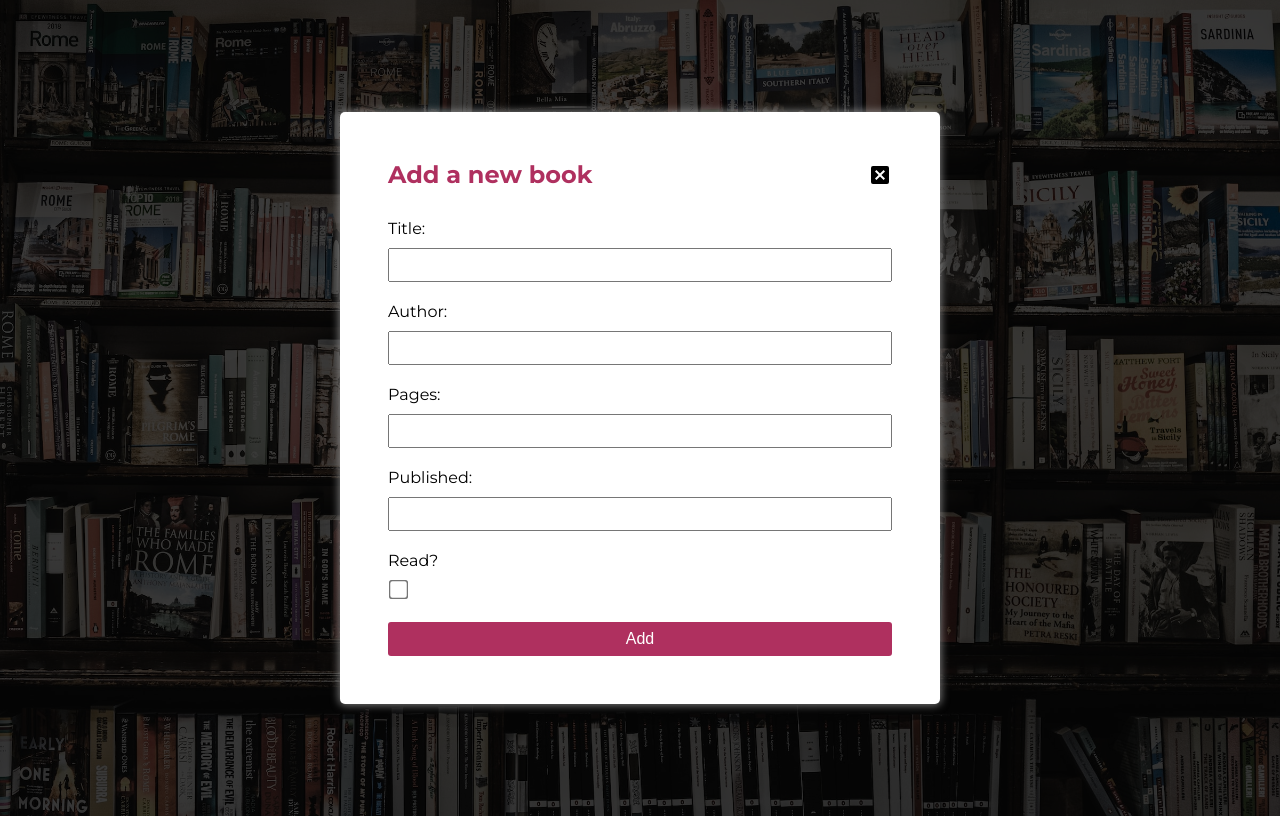
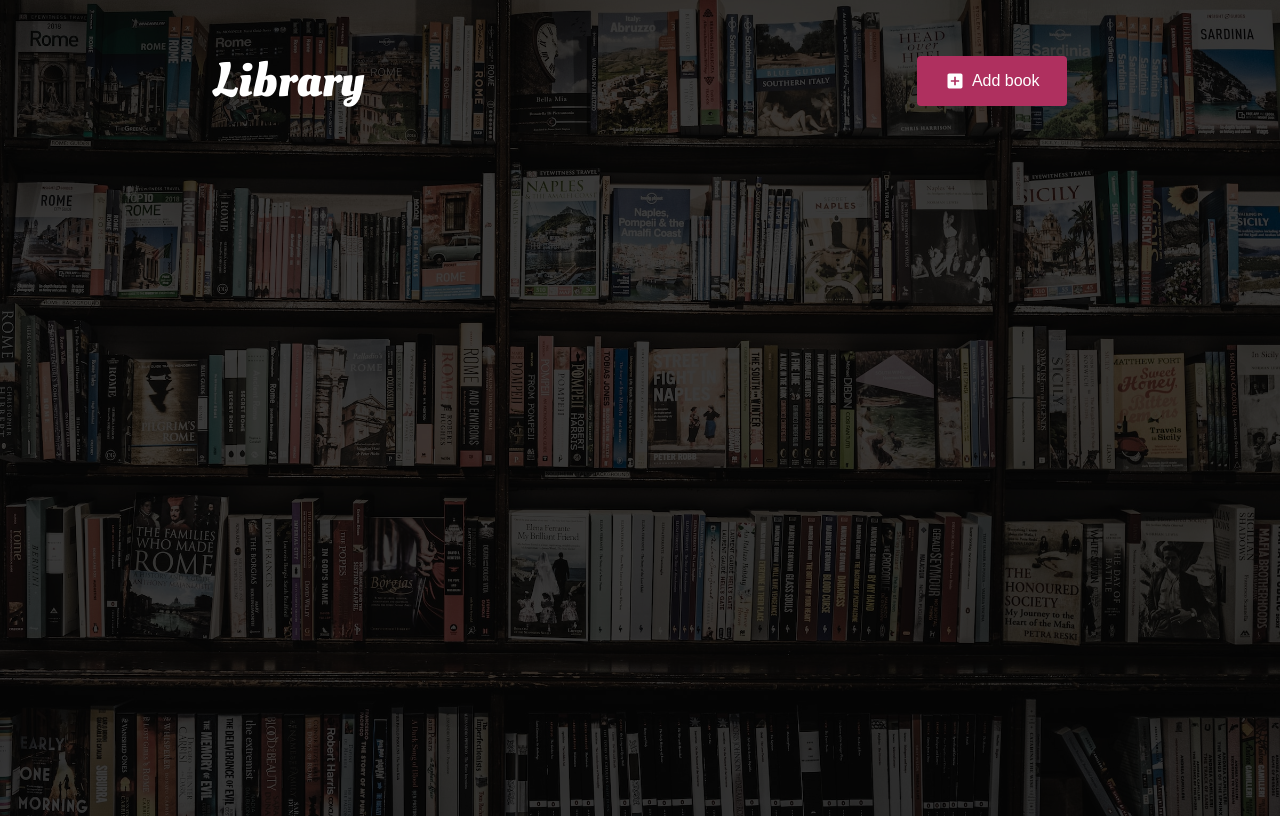
Before and after one commit to RimaSem/library, a plain HTML site: page index.html in a window 1280 px wide. Drawn offline with Linux system fonts and the light colour scheme.

Commit message:
Create header

```diff
--- a/index.html
+++ b/index.html
@@ -9,7 +9,12 @@
     <title>Library</title>
   </head>
   <body>
-    <header></header>
+    <header>
+      <h1>Library</h1>
+      <button>
+        <img src="img/plus-box.svg" width="20px" height="20px" /> Add book
+      </button>
+    </header>
     <main>
       <div class="form-container">
         <div class="form-header">
--- a/styles.css
+++ b/styles.css
@@ -1,4 +1,4 @@
-@import url("https://fonts.googleapis.com/css2?family=Montserrat:wght@100;200;300;400;500;600;700;800&family=Roboto:wght@100;300;400;500;700&display=swap");
+@import url("https://fonts.googleapis.com/css2?family=Montserrat:wght@100;200;300;400;500;600;700;800&family=Oleo+Script:wght@400;700&family=Roboto:wght@100;300;400;500;700&display=swap");
 
 body {
   height: 100vh;
@@ -12,6 +12,57 @@ body {
   font-family: "Montserrat", sans-serif;
 }
 
+header {
+  color: white;
+  display: flex;
+  align-self: flex-start;
+  justify-content: space-between;
+  align-items: center;
+  flex: 1;
+  margin: 5vh 16vw;
+  color: #ffffff;
+  gap: 2rem;
+}
+
+header h1 {
+  font-family: "Oleo Script", cursive;
+  font-size: 3rem;
+  margin: 0;
+  padding: 0;
+}
+
+header button {
+  width: 150px;
+  height: 50px;
+  display: flex;
+  justify-content: center;
+  align-items: center;
+  gap: 7px;
+  font-size: 1rem;
+  border-radius: 4px;
+  cursor: pointer;
+  background-color: #af305f;
+  color: white;
+  border: 0;
+}
+
+header button:hover {
+  background-color: #bb3c6b;
+}
+
+header button:active {
+  background-color: #af305f;
+}
+
+@media only screen and (max-width: 600px) {
+  header {
+    justify-content: center;
+    align-items: center;
+    gap: 2rem;
+    flex-wrap: wrap;
+  }
+}
+
 .form-container {
   box-sizing: border-box;
   display: flex;
@@ -22,6 +73,8 @@ body {
   padding: 8%;
   border-radius: 5px;
   box-shadow: 0 0 8px 1px #9c9c9cce;
+  z-index: 1; /* Sit on top */
+  display: none;
 }
 
 .form-container img {
@@ -72,3 +125,11 @@ label {
   border: none;
   border-radius: 3px;
 }
+
+.add-btn:hover {
+  background-color: rgb(203, 55, 109);
+}
+
+.add-btn:active {
+  background-color: #af305f;
+}
```
Also changed, not shown: img/plus-box.svg (added).
